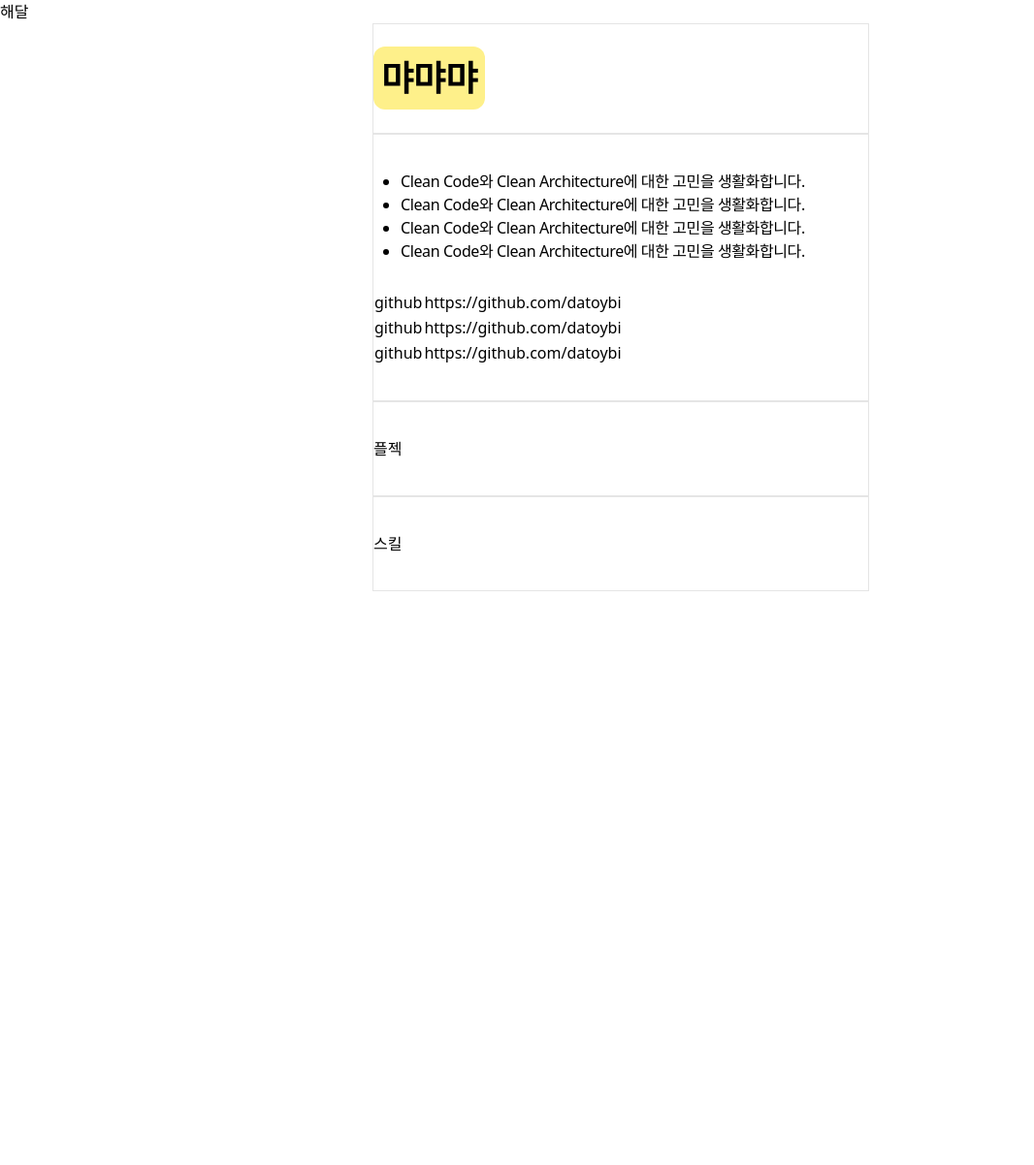
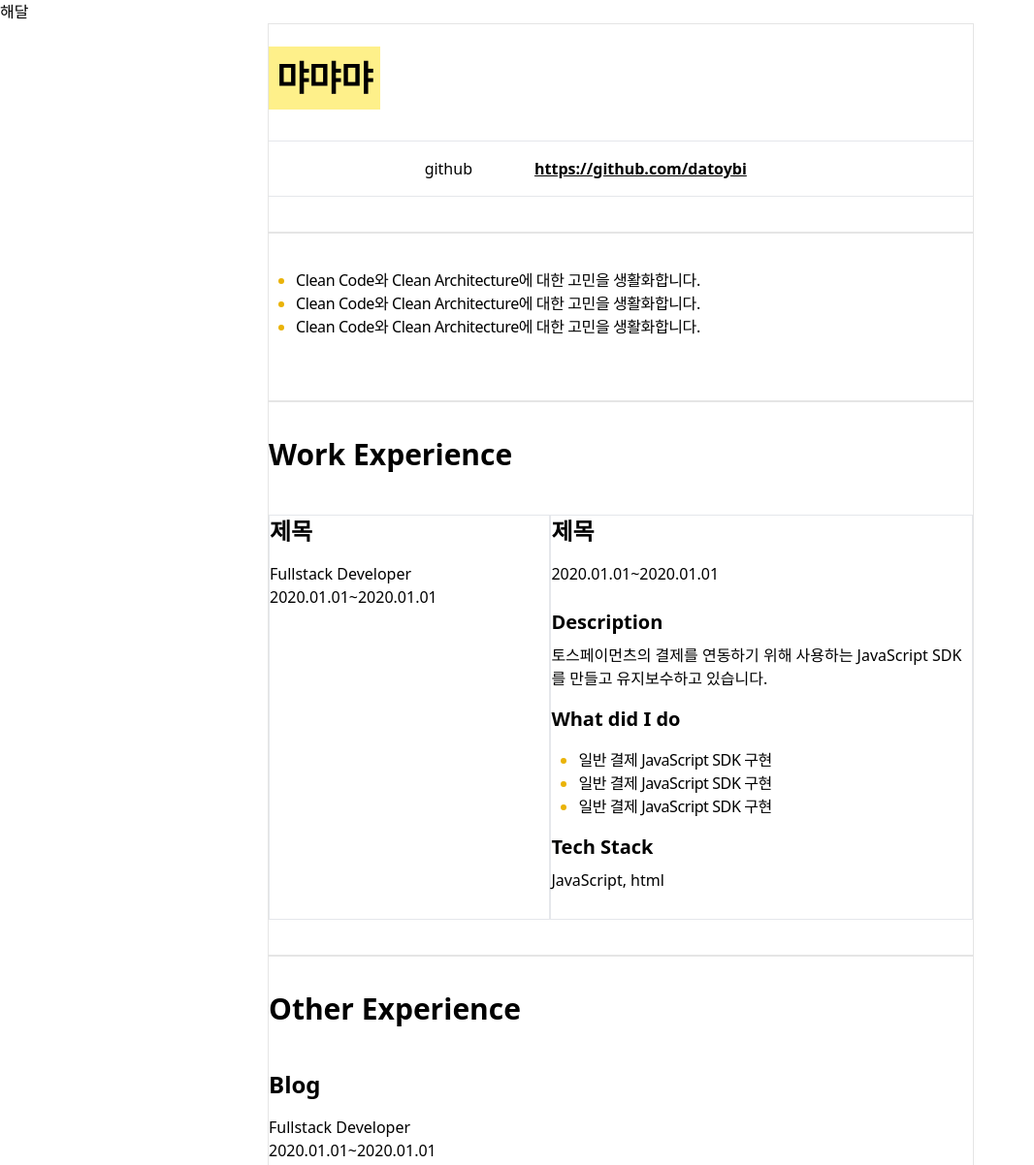
Before and after one commit to datoybi/portfolio, a website: page src/index.html in a window 1280 px wide. Shown: the top 1202 px of the page at 97% size, without its empty margins (0-1066 px from the left). Before the commit the page ends 800 px from the top, so only its background shows below. Drawn offline with Linux system fonts and the light colour scheme.

Commit message:
Work Experience, Other Experience html css 작성

```diff
--- a/src/index.html
+++ b/src/index.html
@@ -7,48 +7,74 @@
   </head>
   <body class="font-sans">
     <header>해달</header>
-    <main class="container w-2/5 mx-auto max-w-50">
+    <main class="container max-w-45.5 mx-auto selection:bg-yellow-300">
       <article>
         <section>
-          <h1 class="text-4xl font-bold bg-yellow-200 inline rounded-xl p-2">
-            먀먀먀
-          </h1>
-        </section>
-        <section>
-          <ul class="ml-7 mb-7 tracking-tight">
-            <li class="list-disc">
-              Clean Code와 Clean Architecture에 대한 고민을 생활화합니다.
-            </li>
-            <li class="list-disc">
-              Clean Code와 Clean Architecture에 대한 고민을 생활화합니다.
-            </li>
-            <li class="list-disc">
-              Clean Code와 Clean Architecture에 대한 고민을 생활화합니다.
-            </li>
-            <li class="list-disc">
-              Clean Code와 Clean Architecture에 대한 고민을 생활화합니다.
-            </li>
-          </ul>
-          <!-- 밑으로 뺴던가 하기 -->
-          <table class="table-auto">
+          <!-- <h1 class="text-4xl font-bold bg-yellow-200 inline rounded-xl p-2"> -->
+          <h1 class="text-4xl font-bold bg-yellow-200 inline p-2">먀먀먀</h1>
+          <table class="min-w-full mt-11">
             <tbody>
-              <tr>
-                <td>github</td>
-                <td>https://github.com/datoybi</td>
-              </tr>
-              <tr>
-                <td>github</td>
-                <td>https://github.com/datoybi</td>
-              </tr>
-              <tr>
-                <td>github</td>
-                <td>https://github.com/datoybi</td>
+              <tr class="border-y">
+                <td class="px-8 w-1/3 py-4 text-right">github</td>
+                <td class="px-8 w-2/3">
+                  <a
+                    href="#"
+                    class="underline font-bold hover:bg-yellow-200 duration-300"
+                    >https://github.com/datoybi</a
+                  >
+                </td>
               </tr>
             </tbody>
           </table>
         </section>
-        <section>플젝</section>
-        <section>스킬</section>
+        <section>
+          <ul class="ml-7 mb-7 tracking-tight marker:text-yellow-500 list-disc">
+            <li>Clean Code와 Clean Architecture에 대한 고민을 생활화합니다.</li>
+            <li>Clean Code와 Clean Architecture에 대한 고민을 생활화합니다.</li>
+            <li>Clean Code와 Clean Architecture에 대한 고민을 생활화합니다.</li>
+          </ul>
+        </section>
+        <section>
+          <!--Work Experience-->
+          <h1 class="text-3xl font-bold mb-11">Work Experience</h1>
+          <div class="flex">
+            <div class="w-2/5 border">
+              <h2 class="text-2xl font-bold mb-4">제목</h2>
+              <span>Fullstack Developer</span>
+              <span>2020.01.01~2020.01.01</span>
+            </div>
+            <div class="w-3/5 pb-7 border">
+              <h2 class="text-2xl font-bold mb-4">제목</h2>
+              <span class="mb-6">2020.01.01~2020.01.01 </span>
+              <h3 class="text-xl font-bold mb-2">Description</h3>
+              <span class="mb-4">
+                토스페이먼츠의 결제를 연동하기 위해 사용하는 JavaScript SDK를
+                만들고 유지보수하고 있습니다.
+              </span>
+              <h3 class="text-xl font-bold mb-4">What did I do</h3>
+              <ul
+                class="ml-7 mb-4 tracking-tight marker:text-yellow-500 list-disc"
+              >
+                <li>일반 결제 JavaScript SDK 구현</li>
+                <li>일반 결제 JavaScript SDK 구현</li>
+                <li>일반 결제 JavaScript SDK 구현</li>
+              </ul>
+              <h3 class="text-xl font-bold mb-2">Tech Stack</h3>
+              <span>JavaScript, html</span>
+            </div>
+          </div>
+        </section>
+        <!--Other Experience-->
+        <section>
+          <h1 class="text-3xl font-bold mb-11">Other Experience</h1>
+          <h2 class="text-2xl font-bold mb-4">Blog</h2>
+          <span>Fullstack Developer</span>
+          <span class="mb-6">2020.01.01~2020.01.01</span>
+          <p>
+            개인 블로그를 운영하고 있습니다. 개인 블로그를 운영하고 있습니다.
+            개인 블로그를 운영하고 있습니다. 개인 블로그를 운영하고 있습니다.
+          </p>
+        </section>
       </article>
     </main>
   </body>
--- a/src/input.css
+++ b/src/input.css
@@ -5,4 +5,7 @@
   section {
     @apply border border-neutral-200 py-9;
   }
+  span {
+    @apply block;
+  }
 }
--- a/tailwind.config.js
+++ b/tailwind.config.js
@@ -2,6 +2,9 @@
 module.exports = {
   content: ["./src/**/*.{html,js}"],
   theme: {
+    maxWidth: {
+      45.5: "45.5rem",
+    },
     extend: {},
   },
   plugins: [],
```
Also changed, not shown: dist/output.css.
